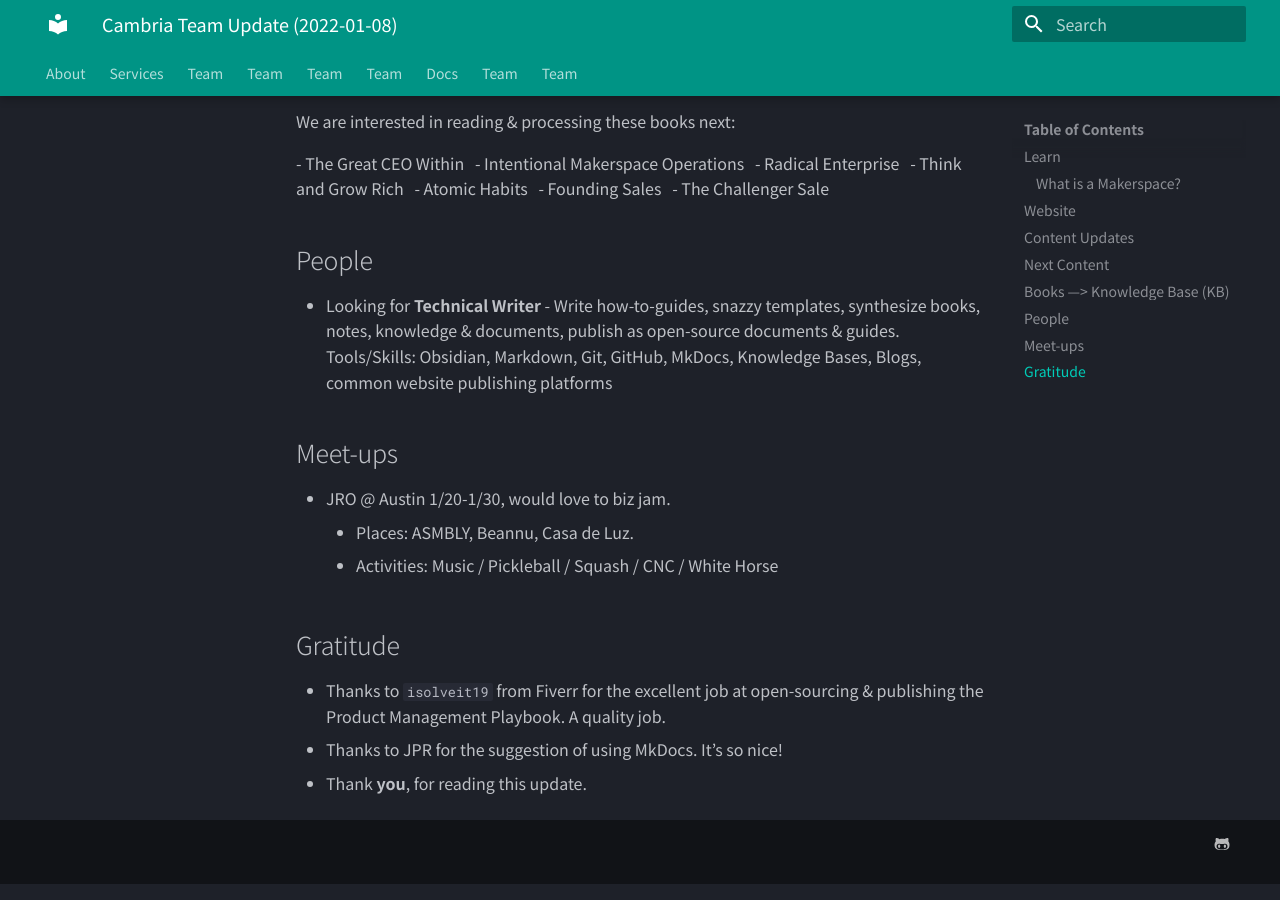
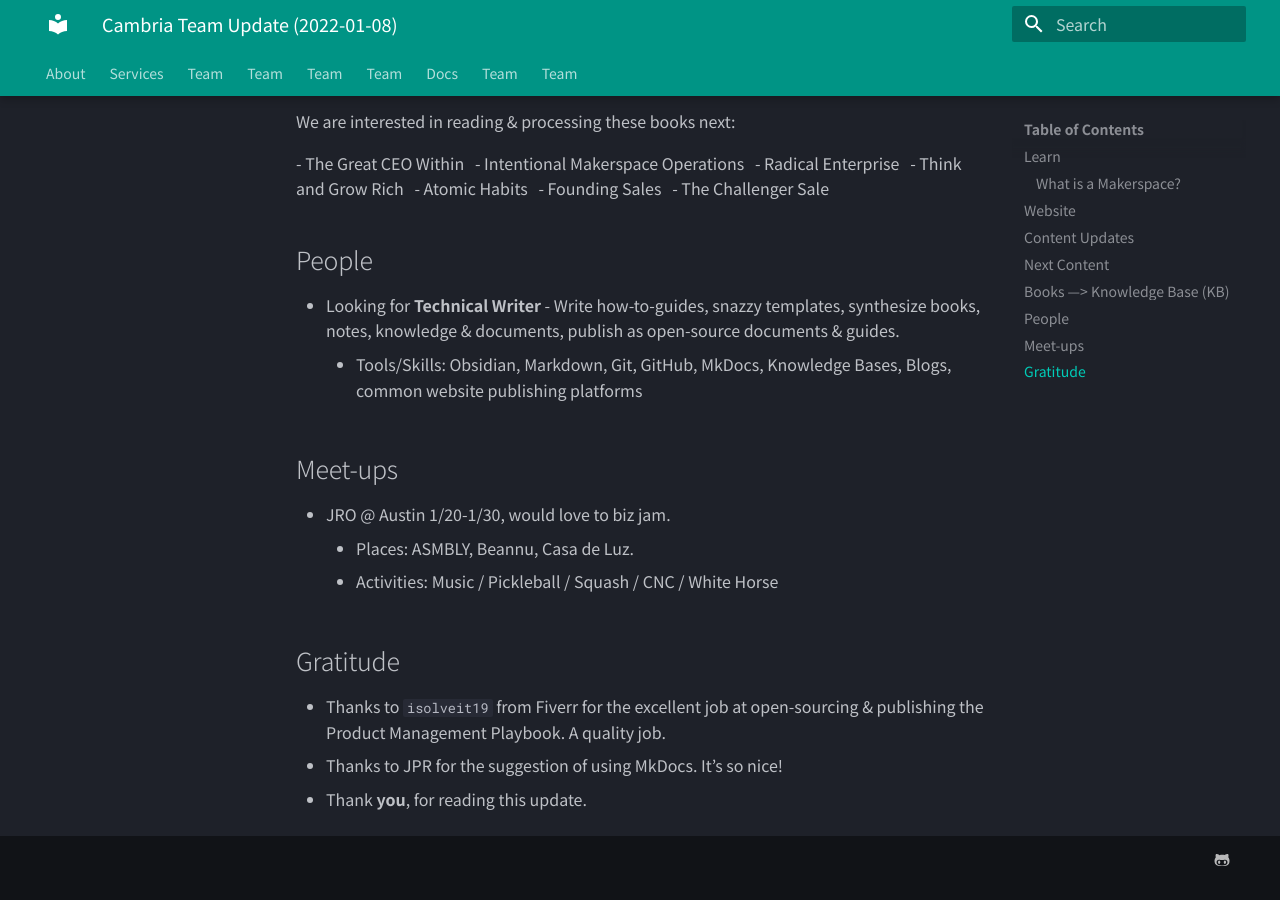
Before and after one commit to jro-cambria/site_www.cambria-labs.com, an MkDocs documentation site: the page built from docs/about/news/2023/01/08/cambria-update.md, in a window 1280 px wide and 900 px high, scrolled down 1677 px. Built offline with MkDocs 1.6.1 and Material for MkDocs 9.7.7, drawn with Linux system fonts in a browser that asks for light colours.

Commit message:
mas typos

```diff
--- a/docs/about/news/2023/01/08/cambria-update.md
+++ b/docs/about/news/2023/01/08/cambria-update.md
@@ -41,6 +41,7 @@ As our team reads useful books, we like to put the wisdom & suggestions into pra
 
 We are interested in reading & processing these books next:
 
+
   - The Great CEO Within
   - Intentional Makerspace Operations
   - Radical Enterprise
@@ -50,7 +51,8 @@ We are interested in reading & processing these books next:
   - The Challenger Sale
 
 ## People
-- Looking for **Technical Writer** - Write how-to-guides, snazzy templates, synthesize books, notes, knowledge & documents, publish as open-source documents & guides. Tools/Skills: Obsidian, Markdown, Git, GitHub, MkDocs, Knowledge Bases, Blogs, common website publishing platforms
+- Looking for **Technical Writer** - Write how-to-guides, snazzy templates, synthesize books, notes, knowledge & documents, publish as open-source documents & guides.
+	- Tools/Skills: Obsidian, Markdown, Git, GitHub, MkDocs, Knowledge Bases, Blogs, common website publishing platforms
 
 ## Meet-ups
 - JRO @ Austin 1/20-1/30, would love to biz jam.
```
